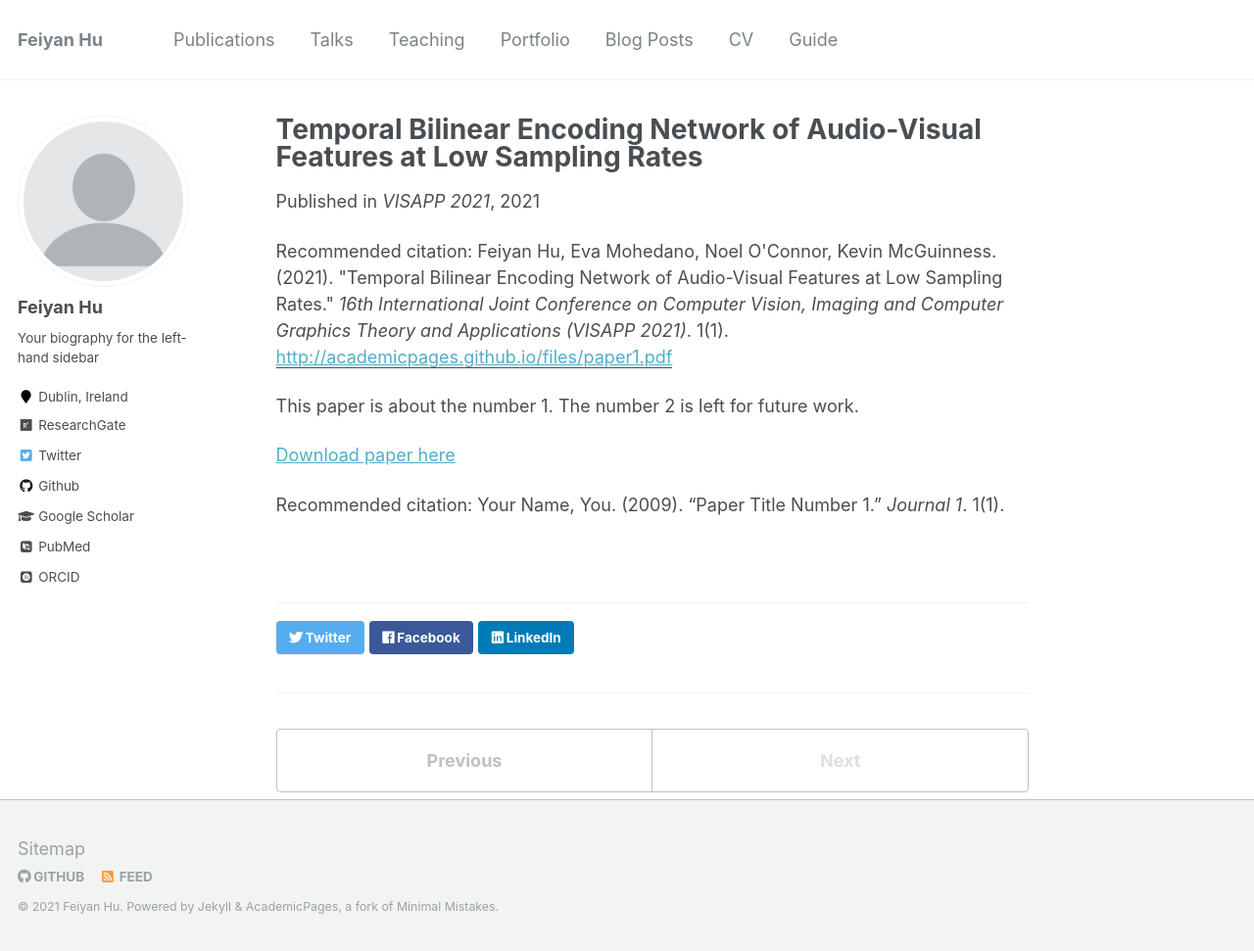
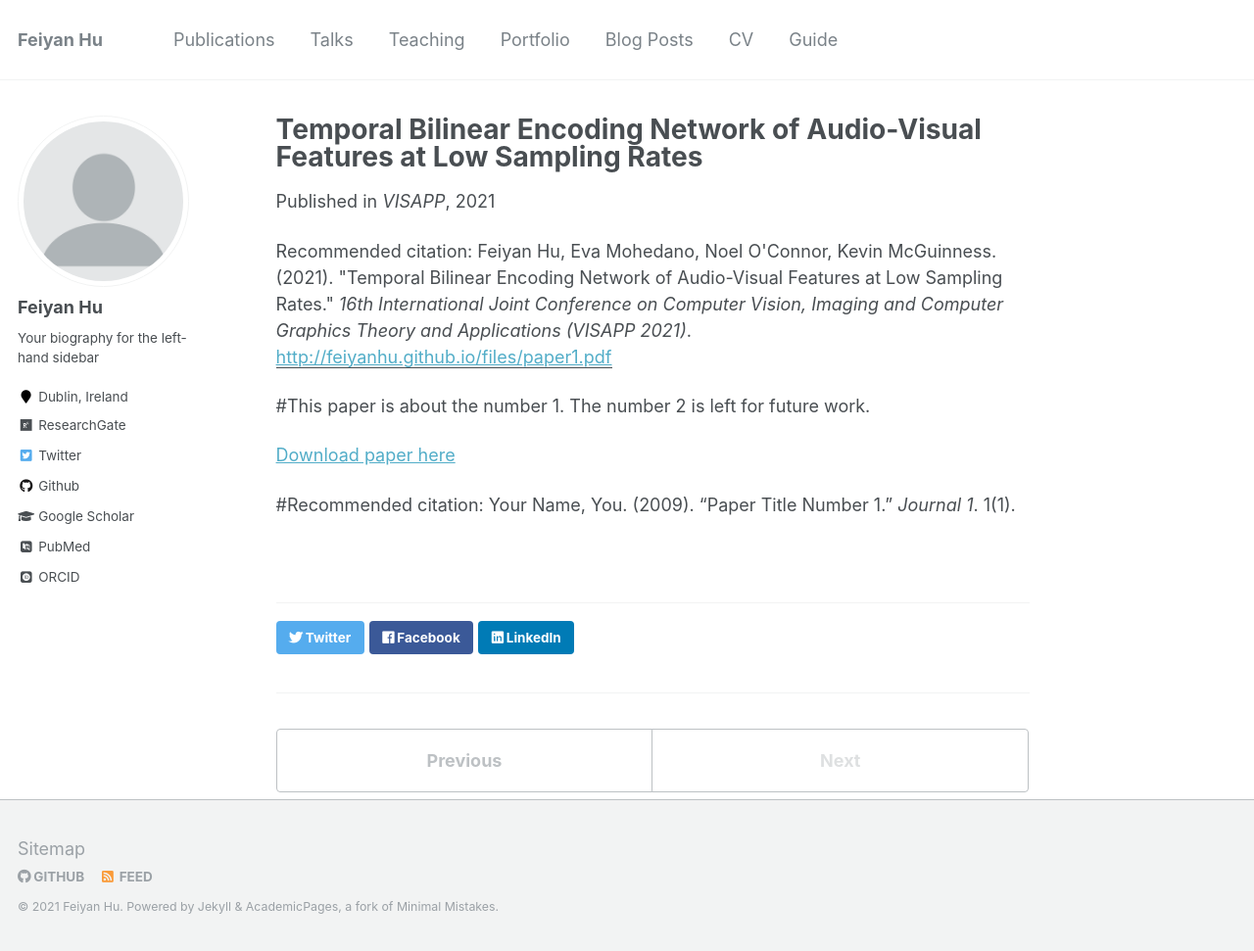
Before and after one commit to feiyanhu/feiyanhu.github.io, a Jekyll site: the page built from _publications/VISAPP_2021_tben.md, in a window 1280 px wide and 971 px high. Shown: the whole window at 98% size. Built offline with Jekyll 4.4.1, drawn with Linux system fonts in a browser that asks for light colours; some web fonts are replaced.

Commit message:
Update VISAPP_2021_tben.md

```diff
--- a/_publications/VISAPP_2021_tben.md
+++ b/_publications/VISAPP_2021_tben.md
@@ -2,14 +2,14 @@
 title: "Temporal Bilinear Encoding Network of Audio-Visual Features at Low Sampling Rates"
 collection: publications
 permalink: /publication/VISAPP_2021_tben
-excerpt: 'This paper is about the number 1. The number 2 is left for future work.'
+#excerpt: 'This paper is about the number 1. The number 2 is left for future work.'
 date: 2021-01-23
-venue: 'VISAPP 2021'
-paperurl: 'http://academicpages.github.io/files/paper1.pdf'
-citation: 'Feiyan Hu, Eva Mohedano, Noel O&apos;Connor, Kevin McGuinness. (2021). &quot;Temporal Bilinear Encoding Network of Audio-Visual Features at Low Sampling Rates.&quot; <i>16th International Joint Conference on Computer Vision, Imaging and Computer Graphics Theory and Applications (VISAPP 2021)</i>. 1(1).'
+venue: 'VISAPP'
+paperurl: 'http://feiyanhu.github.io/files/paper1.pdf'
+citation: 'Feiyan Hu, Eva Mohedano, Noel O&apos;Connor, Kevin McGuinness. (2021). &quot;Temporal Bilinear Encoding Network of Audio-Visual Features at Low Sampling Rates.&quot; <i>16th International Joint Conference on Computer Vision, Imaging and Computer Graphics Theory and Applications (VISAPP 2021)</i>. '
 ---
-This paper is about the number 1. The number 2 is left for future work.
+#This paper is about the number 1. The number 2 is left for future work.
 
-[Download paper here](http://academicpages.github.io/files/paper1.pdf)
+[Download paper here](http://feiyanhu.github.io/files/paper1.pdf)
 
-Recommended citation: Your Name, You. (2009). "Paper Title Number 1." <i>Journal 1</i>. 1(1).
+#Recommended citation: Your Name, You. (2009). "Paper Title Number 1." <i>Journal 1</i>. 1(1).
```
